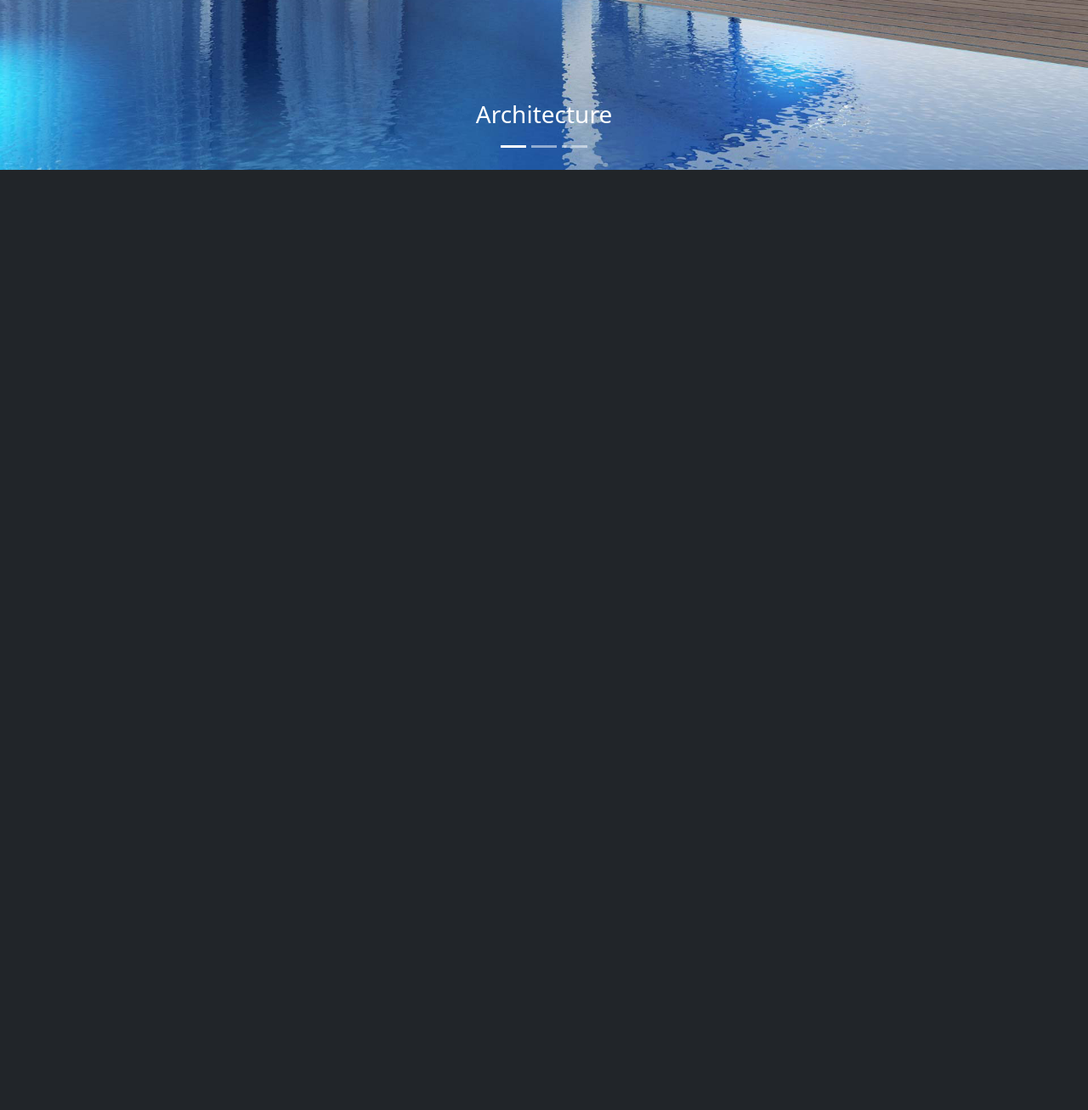
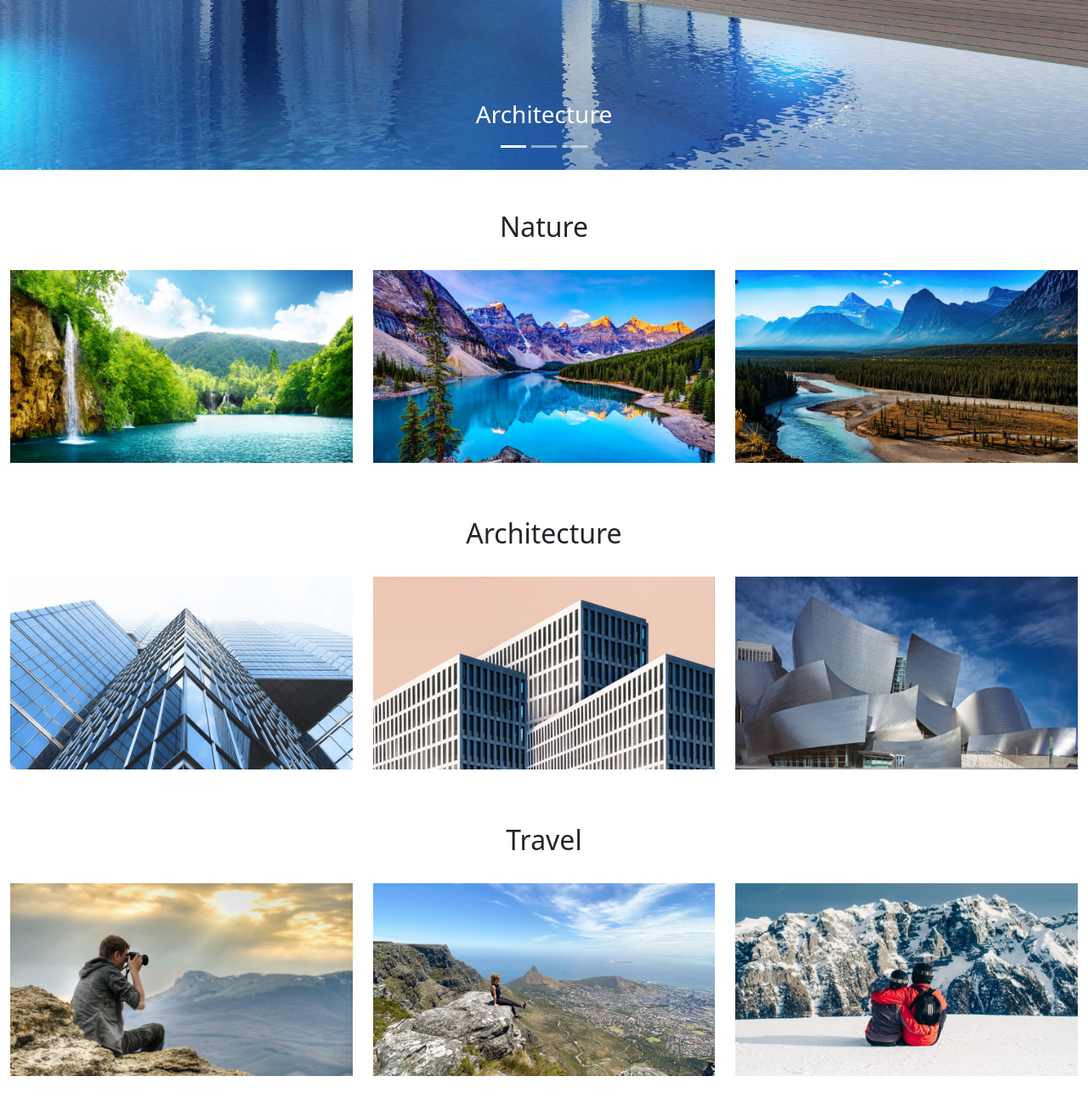
Before and after one commit to Jdilsham/Photo_Gallery_Website, a PHP site: page / in a window 1280 px wide. Shown: the part 616-1923 px from the top of the page at 85% size. Before the commit the page ends 816 px from the top, so only its background shows below. Run offline with PHP 8.4, Linux system fonts and the light colour scheme.

Commit message:
Update index.php

```diff
--- a/index.php
+++ b/index.php
@@ -85,6 +85,63 @@
     </div>
 
 
+    <section class="my-4">
+        <div class="py-4">
+            <h2 class="text-center">Nature</h2>
+        </div>
+        <div class="container-fluid">
+            <div class="row">
+                <div class="col-lg-4 col-md-4 col-12">
+                <img src="images/nature1.jpg" class="img-fluid pb-3">
+                </div>
+                <div class="col-lg-4 col-md-4 col-12">
+                    <img src="images/nature2.jpg" class="img-fluid pb-3">
+                </div>
+                <div class="col-lg-4 col-md-4 col-12">
+                    <img src="images/nature3.jpg" class="img-fluid pb-3">
+                </div>
+            </div>
+        </div>
+    </section>
+
+        <section class="my-4">
+        <div class="py-4">
+            <h2 class="text-center">Architecture</h2>
+        </div>
+        <div class="container-fluid">
+            <div class="row">
+                <div class="col-lg-4 col-md-4 col-12">
+                <img src="images/Architecture1.jpg" class="img-fluid pb-3">
+                </div>
+                <div class="col-lg-4 col-md-4 col-12">
+                    <img src="images/Architecture2.jpg" class="img-fluid pb-3">
+                </div>
+                <div class="col-lg-4 col-md-4 col-12">
+                    <img src="images/Architecture3.jpg" class="img-fluid pb-3">
+                </div>
+            </div>
+        </div>
+    </section>
+
+        <section class="my-4">
+        <div class="py-4">
+            <h2 class="text-center">Travel</h2>
+        </div>
+        <div class="container-fluid">
+            <div class="row">
+                <div class="col-lg-4 col-md-4 col-12">
+                <img src="images/Travel1.jpg" class="img-fluid pb-3">
+                </div>
+                <div class="col-lg-4 col-md-4 col-12">
+                    <img src="images/Travel2.jpg" class="img-fluid pb-3">
+                </div>
+                <div class="col-lg-4 col-md-4 col-12">
+                    <img src="images/Travel3.jpg" class="img-fluid pb-3">
+                </div>
+            </div>
+        </div>
+    </section>
+
     <script src="https://cdn.jsdelivr.net/npm/bootstrap@5.3.3/dist/js/bootstrap.bundle.min.js"></script>
     <script src="script.js"></script>
 </body>
```
